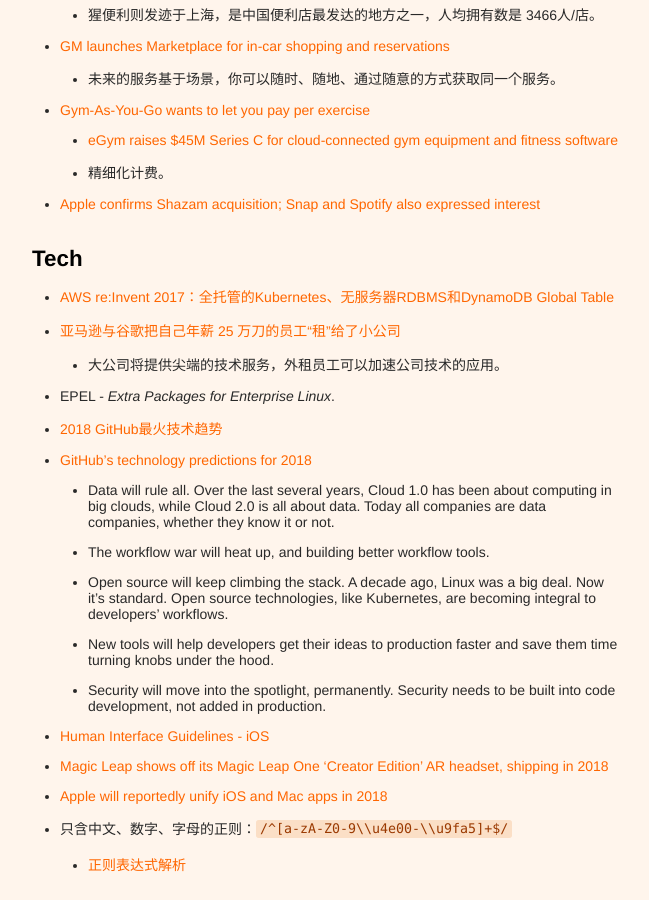
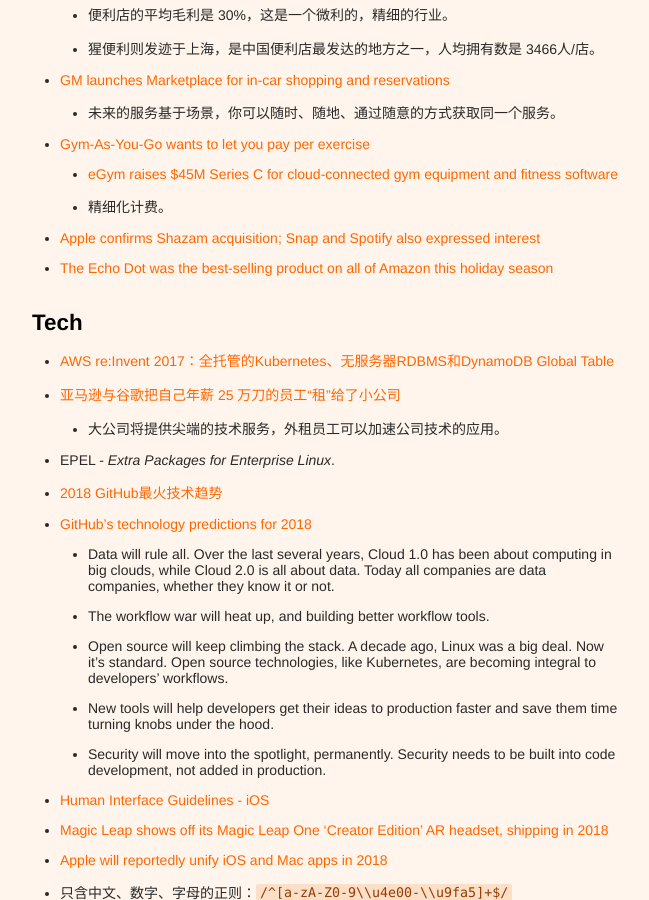
Before and after one commit to xianyuxmu/xianyuxmu.github.io, a Jekyll site: the page built from _posts/2017-12-02-monthly-reading.md, in a window 1280 px wide and 900 px high, scrolled down 1761 px. Shown: the whole window, without its empty margins (314-963 px from the left). Built offline with Jekyll 4.4.1, drawn with Linux system fonts in a browser that asks for light colours; comment, search, counter and statistics services are not loaded.

Commit message:
Reading 28 Dec. 2017

```diff
--- a/_posts/2017-12-02-monthly-reading.md
+++ b/_posts/2017-12-02-monthly-reading.md
@@ -61,6 +62,7 @@
 	- [eGym raises $45M Series C for cloud-connected gym equipment and fitness software](https://techcrunch.com/2016/03/21/egym/)
 	- 精细化计费。
 - [Apple confirms Shazam acquisition; Snap and Spotify also expressed interest](https://techcrunch.com/2017/12/11/apple-shazam-deal/)
+- [The Echo Dot was the best-selling product on all of Amazon this holiday season](https://techcrunch.com/2017/12/26/the-echo-dot-was-the-best-selling-product-on-all-of-amazon-this-holiday-season/)
 
 
 ## Tech
```
Also changed, not shown: other parts of _posts/2017-12-02-monthly-reading.md (+1 -0 lines).
